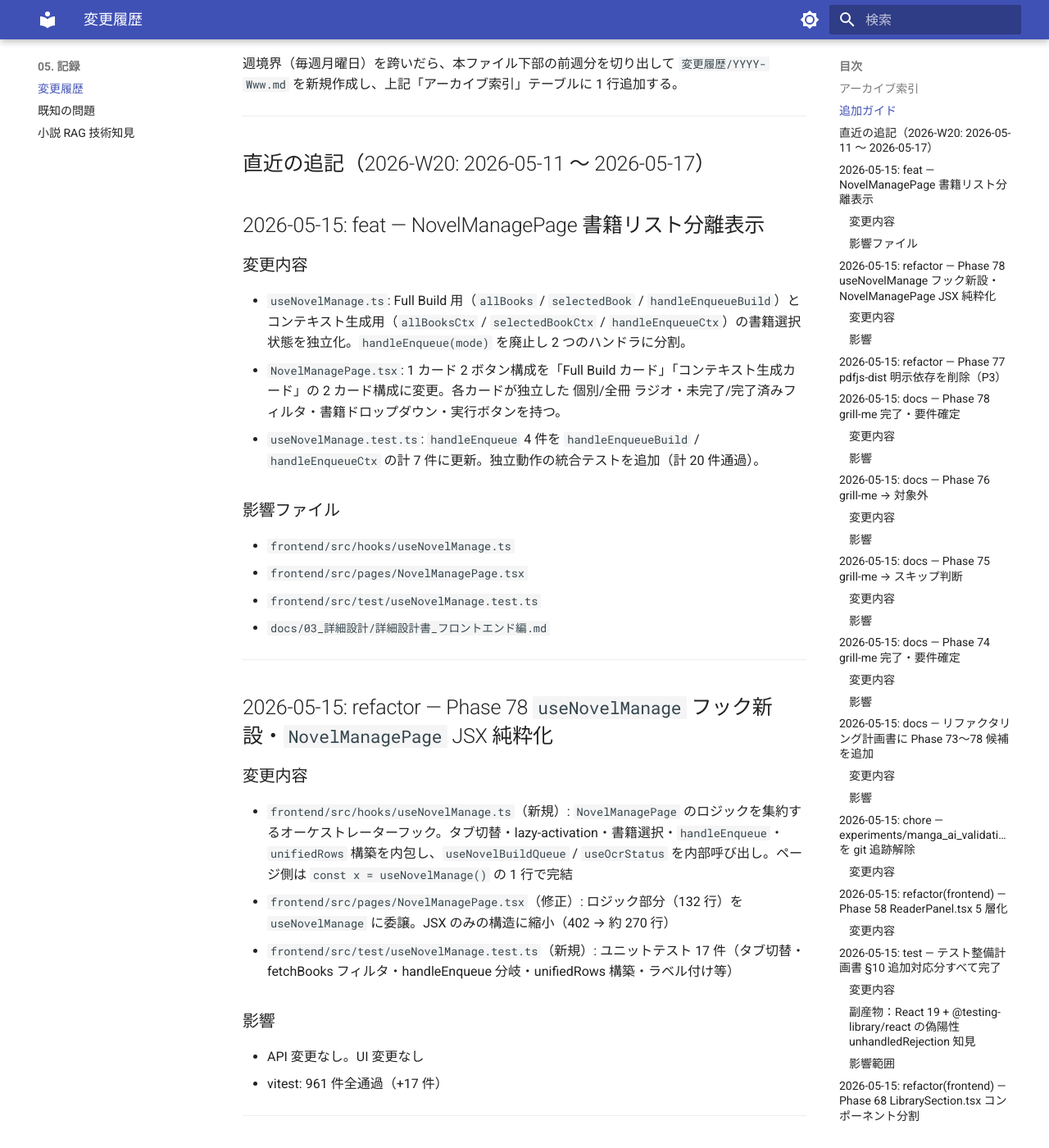
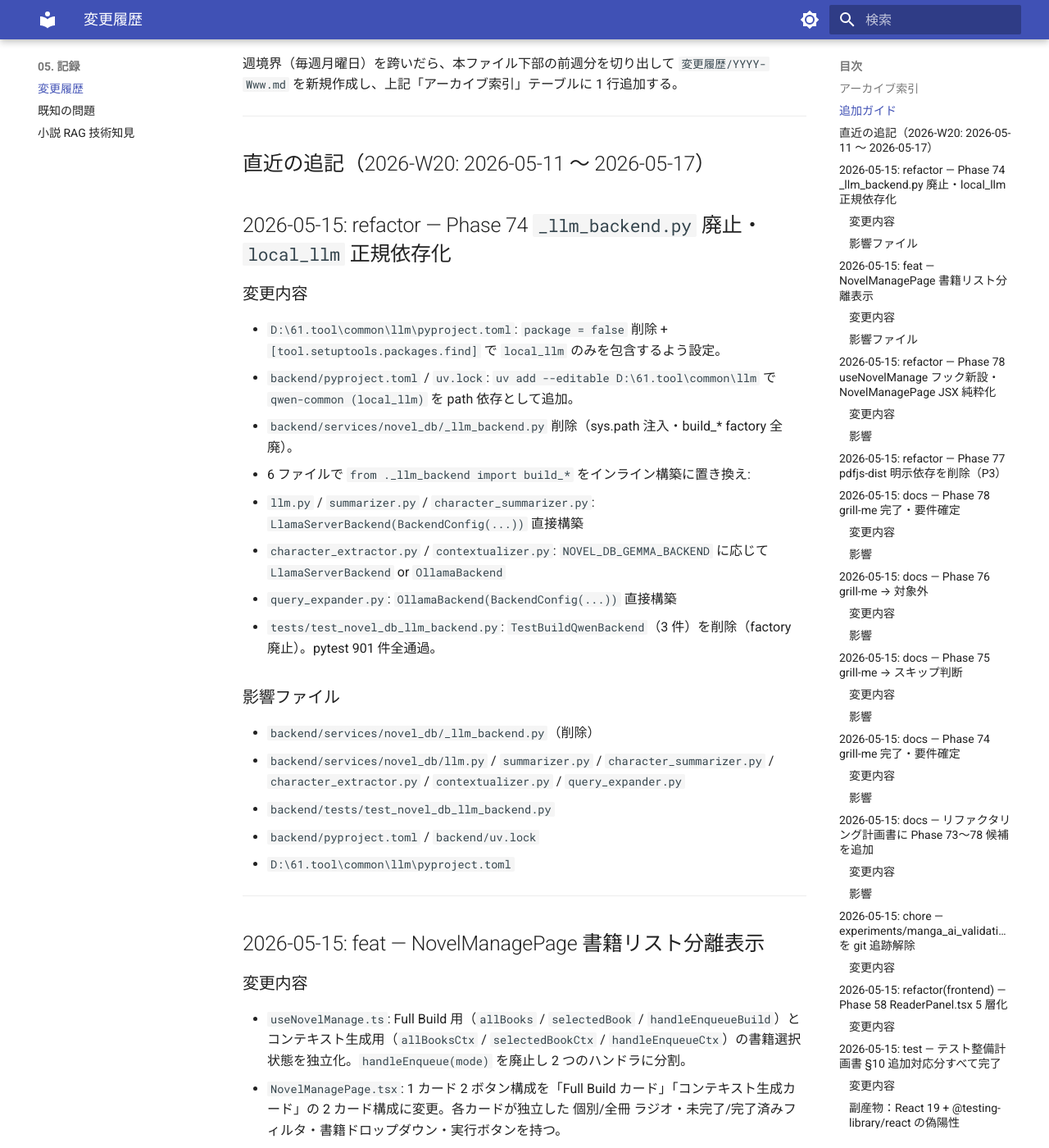
Before and after one commit to kkmmyr/Pic2PDF_Viewer, an MkDocs documentation site: the page built from docs/05_記録/変更履歴.md, in a window 1280 px wide and 1400 px high, scrolled down 1156 px. Shown: the whole window at 82% size. Built offline with MkDocs 1.6.1 and Material for MkDocs 9.7.7, drawn with Linux system fonts in a browser that asks for light colours.

Commit message:
docs: Phase 74 完了・NovelManagePage 書籍選択分離を設計書に反映
- リファクタリング計画書: Phase 74 を完了済みに更新、残 Phase 0 件
- 変更履歴: Phase 74(_llm_backend.py 廃止) + NovelManagePage 分離の記録を追加

Co-Authored-By: Claude Sonnet 4.6 <noreply@anthropic.com>

```diff
--- a/docs/05_記録/変更履歴.md
+++ b/docs/05_記録/変更履歴.md
@@ -28,6 +28,27 @@
 ---
 
 ## 直近の追記（2026-W20: 2026-05-11 〜 2026-05-17）
+
+## 2026-05-15: refactor — Phase 74 `_llm_backend.py` 廃止・`local_llm` 正規依存化
+
+### 変更内容
+- `D:\61.tool\common\llm\pyproject.toml`: `package = false` 削除 + `[tool.setuptools.packages.find]` で `local_llm` のみを包含するよう設定。
+- `backend/pyproject.toml` / `uv.lock`: `uv add --editable D:\61.tool\common\llm` で `qwen-common (local_llm)` を path 依存として追加。
+- `backend/services/novel_db/_llm_backend.py` 削除（sys.path 注入・build_* factory 全廃）。
+- 6 ファイルで `from ._llm_backend import build_*` をインライン構築に置き換え:
+  - `llm.py` / `summarizer.py` / `character_summarizer.py`: `LlamaServerBackend(BackendConfig(...))` 直接構築
+  - `character_extractor.py` / `contextualizer.py`: `NOVEL_DB_GEMMA_BACKEND` に応じて `LlamaServerBackend` or `OllamaBackend`
+  - `query_expander.py`: `OllamaBackend(BackendConfig(...))` 直接構築
+- `tests/test_novel_db_llm_backend.py`: `TestBuildQwenBackend`（3 件）を削除（factory 廃止）。pytest 901 件全通過。
+
+### 影響ファイル
+- `backend/services/novel_db/_llm_backend.py`（削除）
+- `backend/services/novel_db/llm.py` / `summarizer.py` / `character_summarizer.py` / `character_extractor.py` / `contextualizer.py` / `query_expander.py`
+- `backend/tests/test_novel_db_llm_backend.py`
+- `backend/pyproject.toml` / `backend/uv.lock`
+- `D:\61.tool\common\llm\pyproject.toml`
+
+---
 
 ## 2026-05-15: feat — NovelManagePage 書籍リスト分離表示
 
--- a/docs/06_リファクタリング/リファクタリング計画書.md
+++ b/docs/06_リファクタリング/リファクタリング計画書.md
@@ -1,6 +1,6 @@
 # リファクタリング計画書
 
-最終更新: 2026-05-15（Phase 73 完了 — experiments/*.ipynb 追跡解除）
+最終更新: 2026-05-15（Phase 74 完了 — _llm_backend.py 廃止・local_llm 正規依存化）
 
 未着手のリファクタリング候補・追加候補・対象外項目を管理する。完了済み Phase の詳細は [リファクタリング履歴.md](../99_アーカイブ/リファクタリング履歴.md) を参照。
 
@@ -10,10 +10,10 @@
 
 | 項目 | 値 |
 |---|---|
-| 完了 Phase 数 | 54 + Phase 55〜73 + Phase 57〜58（再実装）+ Phase 64〜65（DB/TQ刷新） |
-| 未着手 Phase 数 | P2/P3 候補 7 件（Phase 74〜78 + 旧 P3 × 2）。P1 はすべて完了済み |
-| 直近完了 | Phase 73（2026-05-15）— experiments/manga_ai_validation.ipynb（62 MB）を git 追跡解除、.gitignore に experiments/*.ipynb 追加 |
-| 次の動き | Phase 74〜78 は grill-me または調査を先行させてから着手 |
+| 完了 Phase 数 | 54 + Phase 55〜78（Phase 74 含む）+ Phase 57〜58（再実装）+ Phase 64〜65（DB/TQ刷新） |
+| 未着手 Phase 数 | P2/P3 候補 0 件（Phase 74〜78 すべて完了）。旧 P3 × 2 はスキップ判断済み |
+| 直近完了 | Phase 74（2026-05-15）— `_llm_backend.py` 廃止・`local_llm` editable 依存化・6 ファイル直接インライン構築。pytest 901 件全通過 |
+| 次の動き | リファクタリング計画上の未着手 Phase はゼロ。新規追加候補は随時追記 |
 
 優先度の判断基準:
 - **P1**: 既に分離した責務が再膨張、または毎レンダー走る派生計算、緊急バグ修正など実害がある
@@ -191,32 +191,9 @@ pytest 837 passed（819 → +18）。詳細: [変更履歴.md § Phase 72](../05
 
 ---
 
-#### Phase 74 — `_llm_backend.py` 廃止 + `local_llm` パッケージ正規化（P2）
+#### ~~Phase 74~~ — `_llm_backend.py` 廃止 + `local_llm` パッケージ正規化（P2）✅ 完了 2026-05-15
 
-**問題**: `_llm_backend.py` が `sys.path.insert(0, ...)` でパス注入しており、外部モジュールへの依存が不透明。LLM 呼び出し自体はすでに `common/llm`（`local_llm`）に委譲済みなので、factory 間接層を排除してコードを追いやすくする。
-
-**grill-me 確定（2026-05-15）**:
-- `_llm_backend.py` を完全削除（sys.path 注入・factory 関数すべて廃止）
-- `D:\61.tool\common\llm\pyproject.toml` の `package = false` を削除し正規パッケージ化
-- `backend/pyproject.toml` に `uv add --editable D:\61.tool\common\llm` で `local_llm` を依存追加
-- 5 ファイルを一括修正：`from ._llm_backend import build_*` → `from local_llm import LlamaServerBackend, BackendConfig` + 直接インライン構築
-- `llm.py` の構造・プロンプト内容は変えない（import 先の変更のみ）
-- テスト：`_astream_ask` / `astream_chat` の monkeypatch → `_BACKEND` を直接 mock に書き替え
-
-**変更対象**（一括）:
-- 削除: `backend/services/novel_db/_llm_backend.py`
-- 修正: `llm.py` / `summarizer.py` / `character_extractor.py` / `contextualizer.py` / `query_expander.py`（import 先変更・Backend 直接構築）
-- 修正: `_llm_backend.py` を monkeypatch しているテスト群
-- 修正: `D:\61.tool\common\llm\pyproject.toml`（`package = false` 削除）
-- 追加: `backend/pyproject.toml` / `uv.lock`（`local_llm` path 依存）
-
-**スコープ外**:
-- `llm.py` のプロンプト抽出（`_prompts.py` 分離）→ 今回行わない
-- `summarizer` / `character_summarizer` 基底クラス統合 → Phase 75 でスキップ判断済み（ROI 薄）
-
-**完了条件**: `sys.path` 操作がバックエンドコードから消える。`uv run pytest -q` 全通過。`_llm_backend.py` が存在しない。
-
-> **実行判断**: grill-me 完了済み（2026-05-15）。実装着手可。
+`_llm_backend.py` を削除し `sys.path` 注入をバックエンドから完全排除。`common/llm` を `uv add --editable` で正規依存化（`package = false` 削除 + `packages.find` 追加）。6 ファイル（llm / summarizer / character_summarizer / character_extractor / contextualizer / query_expander）で `from ._llm_backend import build_*` → `local_llm` 直接インライン構築に変更。`TestBuildQwenBackend`（3 件）削除。pytest 901 件全通過。コミット `a4a91fb`。詳細: [リファクタリング履歴.md](../99_アーカイブ/リファクタリング履歴.md)
 
 ---
 
```
